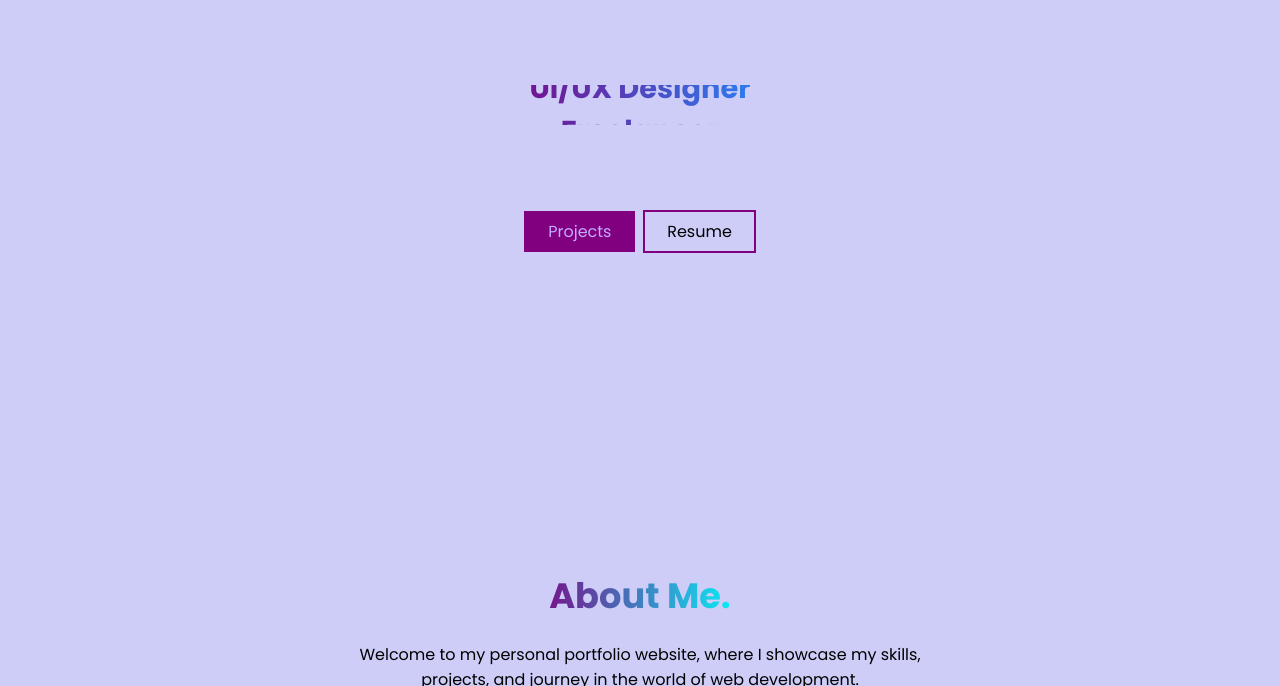
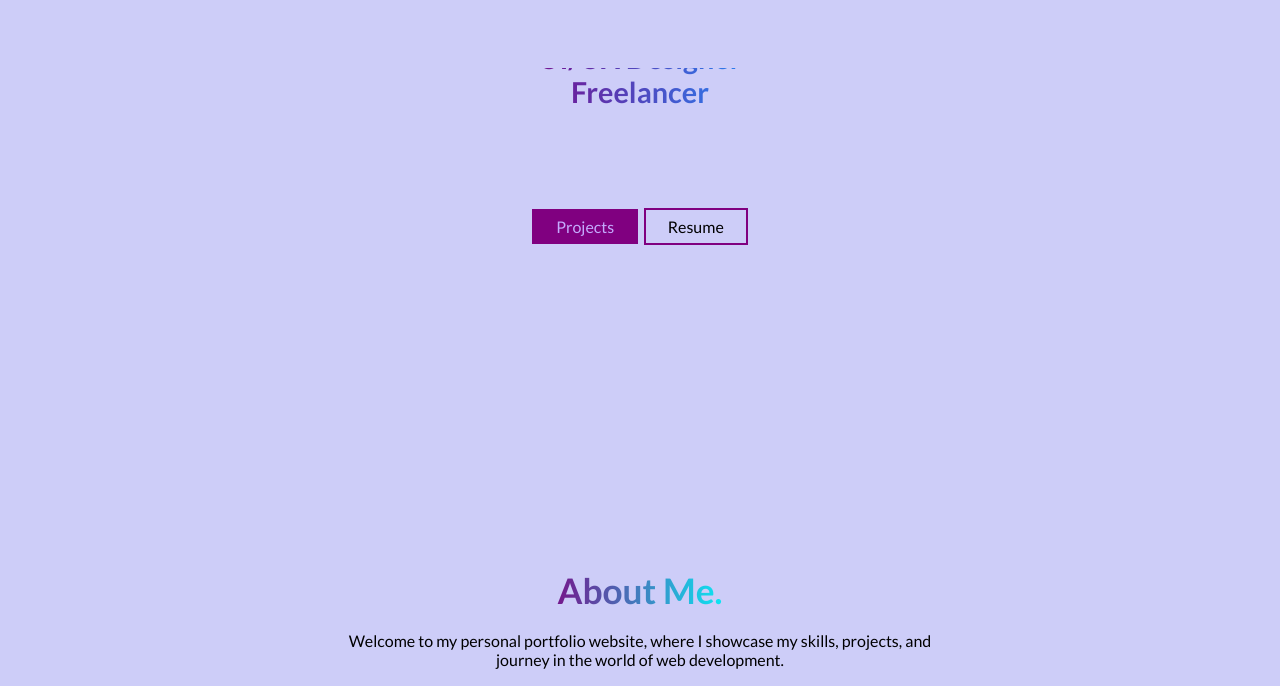
Before and after one commit to Ayubish/Ayub-Portfolio, a plain HTML site: page index.html in a window 1280 px wide. Shown: the part 379-1065 px from the top of the page. Drawn offline with Linux system fonts and the light colour scheme.

Commit message:
Update styles.css

```diff
--- a/styles.css
+++ b/styles.css
@@ -1,10 +1,11 @@
 @import url('https://fonts.googleapis.com/css2?family=Dosis:wght@300;400;500;600;700;800&display=swap');
 @import url('https://fonts.googleapis.com/css2?family=Catamaran:wght@200;300;400;500;600;700;800;900&family=Dosis:wght@300;400;500;600;700;800&display=swap');
+@import url('https://fonts.googleapis.com/css2?family=Lato:wght@300;400;700;900&display=swap');
 * {
     margin: 0;
     padding: 0;
     box-sizing: border-box;
-    font-family: 'poppins',sans-serif;
+    font-family: 'Lato',sans-serif;
     /*font-family: 'Dosis', sans-serif;*/
     /*font-family: 'Catamaran', sans-serif;*/
 
```
